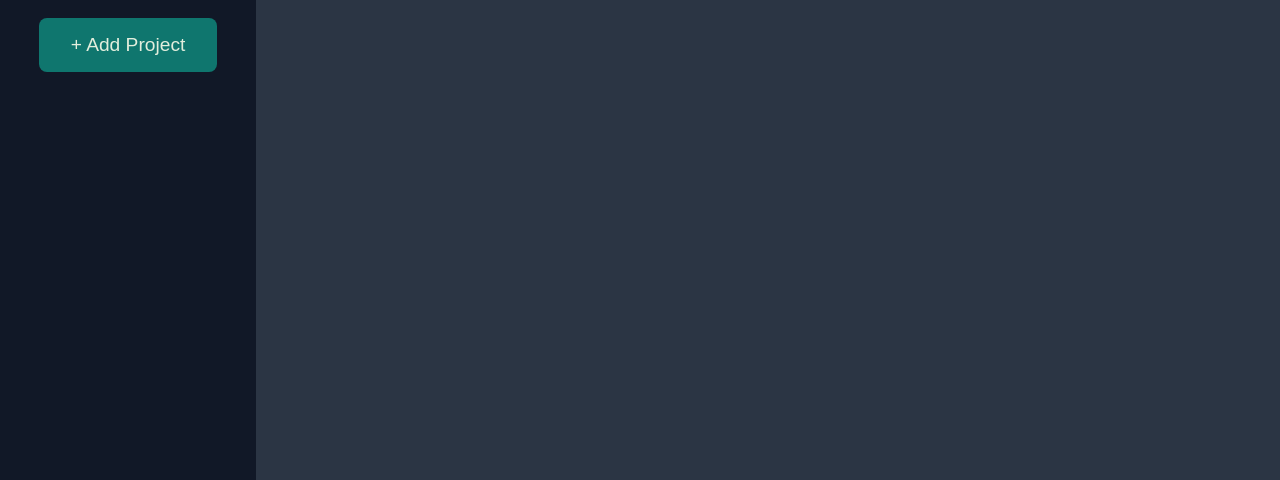
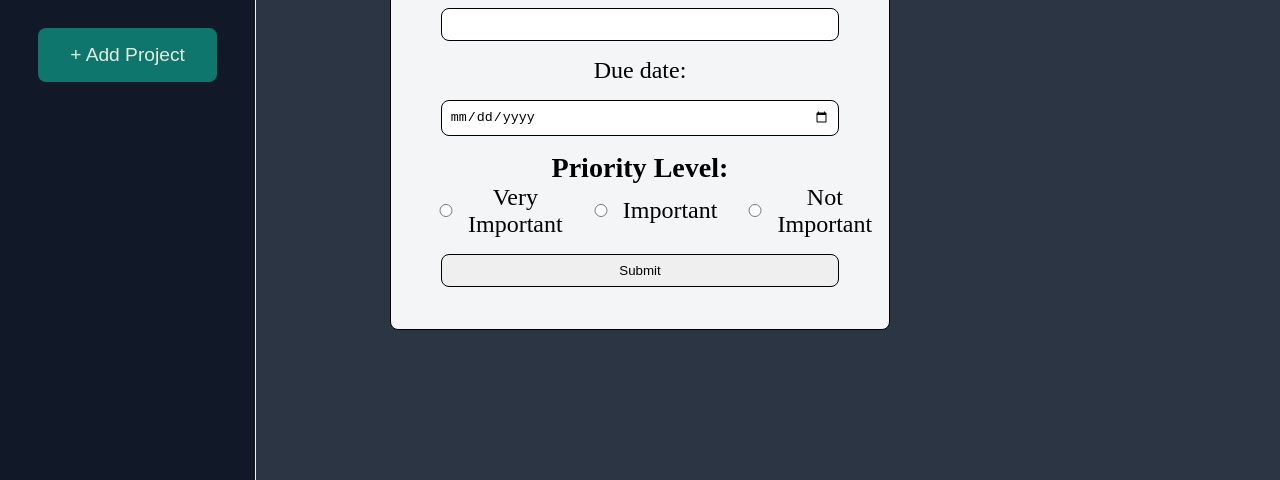
Before and after one commit to AnwarMadani/todo-list-javascript, a plain HTML site: page index.html in a window 1280 px wide. Shown: the part 320-800 px from the top of the page. Drawn offline with Linux system fonts and the light colour scheme.

Commit message:
add style and layout for modal

```diff
--- a/index.html
+++ b/index.html
@@ -27,6 +27,29 @@
         <div class="center">
 
         </div>
+        <div class="modal active">
+            <form action="#" class="form" id="form">
+                <label for="title">Title:</label>
+                <input type="text" name="title" id="title" required maxlength="40">
+                <label for="description">Description:</label>
+                <input type="text" name="description" id="description" required maxlength="100">
+                <label for="dueDate">Due date:</label>
+                <input type="date" name="dueDate" id="dueDate">
+                <div class="priority">
+                    <h3>Priority Level:</h3>
+                    <div class="priority-level">
+                        <input type="radio" id="very-important" name="priority" value="very-important">
+                        <label for="very-important">Very Important</label><br>
+                        <input type="radio" id="important" name="priority" value="important">
+                        <label for="important">Important</label><br>
+                        <input type="radio" id="not-important" name="priority" value="not-important">
+                        <label for="not-important">Not Important</label>
+                    </div>
+                </div>
+                <button type="submit">Submit</button>
+            </form>
+        </div>
+        <div class="overlay" id="overlay"></div>
     </main>
 </body>
 </html>
--- a/styles.css
+++ b/styles.css
@@ -21,14 +21,17 @@ header{
     justify-content: center;
     align-items: center;
     font-size: 2rem;
+    border-bottom: 1px solid #eaeeee;;
 }
 
 main{
     display: grid;
     grid-template-columns: 1fr 4fr;
+    grid-template-rows: 1fr;
 }
 
 .sidebar{
+    border-right: 1px solid #eaeeee;
     padding: 1rem;
     background-color: #111827;
     display: flex;
@@ -37,6 +40,11 @@ main{
     align-items: center;
     gap: 2rem;
     color: #eaeeee;
+}
+
+.sidebar h2{
+    font-weight: 900;
+    font-size: 2rem;
 }
 
 .center{
@@ -59,7 +67,8 @@ main{
     background-color: #2b3544;
 }
 
-.task-inbox button:hover{
+.task-inbox button:hover,
+.task-inbox button.active{
     background-color: #485870;
 }
 
@@ -77,3 +86,76 @@ main{
 .addProject:hover{
     background-color: #0b4d47;
 }
+
+.modal{
+    position: fixed;
+    border-radius: 1rem;
+    z-index: 1;
+    top: 50%;
+    left: 50%;
+    transform: translate(-50%, -50%);
+    background-color: #f4f5f6;
+    color: black;
+    border: 1px solid black;
+    height: 500px;
+    width: 500px;
+    font-size: 1.5rem;
+    border-radius: .5rem;
+    display: none;
+}
+
+.modal.active{
+    display: block;
+}
+
+.modal .form{
+    height: 100%;
+    width: 100%;
+    display: flex;
+    flex-direction: column;
+    justify-content: center;
+    align-items: center;
+    gap: 1rem;
+}
+
+.form input,
+.form button{
+    width: 80%;
+    padding: .5rem;
+    border-radius: .5rem;
+    border: 1px solid black;
+}
+
+.overlay{
+    position: fixed;
+    top: 0;
+    left: 0;
+    display: none;
+    height: 100vh;
+    width: 100vw;
+    background-color: rgba(0, 0, 0, .7);
+}
+
+.overlay.active{
+    display: block;
+}
+
+.priority{
+    text-align: center;
+}
+
+.priority-level{
+    display: flex;
+    align-items: center;
+    justify-content: center;
+}
+
+.priority-level input{
+    margin-left: 1rem;
+}
+
+.form button,
+.form input[type="radio"],
+.form input[type="date"]{
+    cursor: pointer;
+}
```
